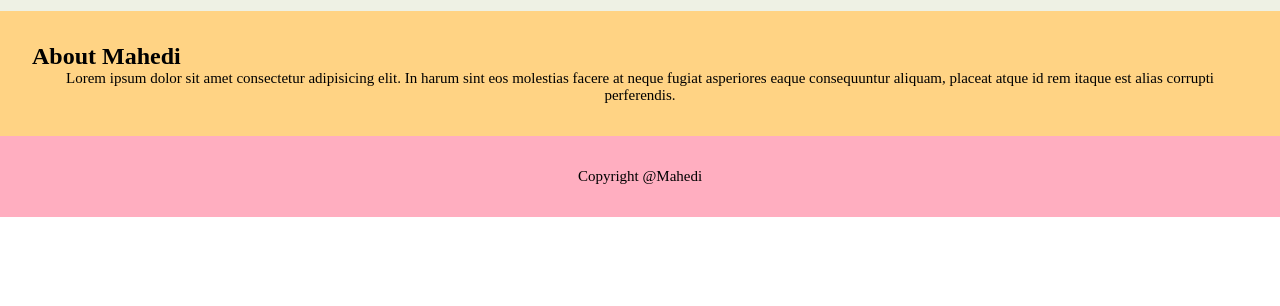
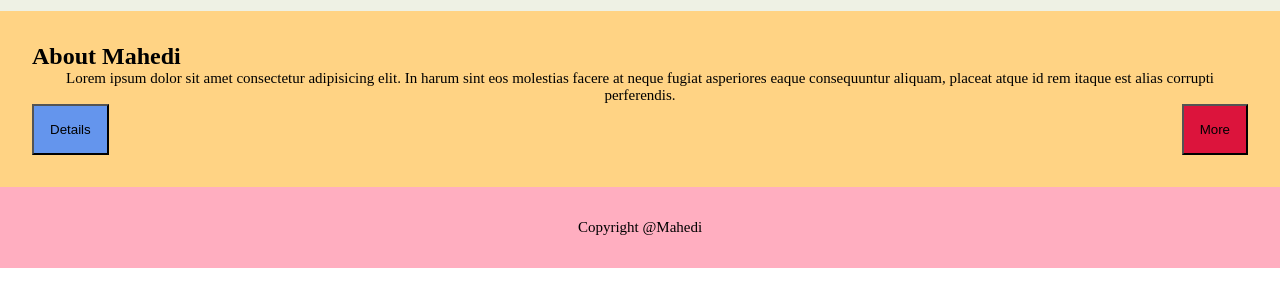
Before and after one commit to AnwarHossainSR/Sass-Learning, a plain HTML site: page practice-1/index.html in a window 1280 px wide. Shown: the part 90-396 px from the top of the page. Drawn offline with Linux system fonts and the light colour scheme.

Commit message:
extend and inheritance

```diff
--- a/practice-1/index.html
+++ b/practice-1/index.html
@@ -26,6 +26,10 @@
           eos molestias facere at neque fugiat asperiores eaque consequuntur
           aliquam, placeat atque id rem itaque est alias corrupti perferendis.
         </p>
+        <div class="button">
+          <button class="btn">Details</button>
+          <button class="btn-more">More</button>
+        </div>
       </section>
     </main>
     <footer>
--- a/practice-1/style.scss
+++ b/practice-1/style.scss
@@ -43,6 +43,22 @@ main {
         p {
             @include para-style(15px, center)
         }
+
+        .button {
+            display: flex;
+            justify-content: space-between;
+
+            .btn {
+                background: cornflowerblue;
+                padding: 1rem;
+                cursor: pointer;
+            }
+
+            .btn-more {
+                @extend .btn;
+                background: crimson;
+            }
+        }
     }
 }
 
```
Also changed, not shown: practice-1/style.css, 1 other file.
